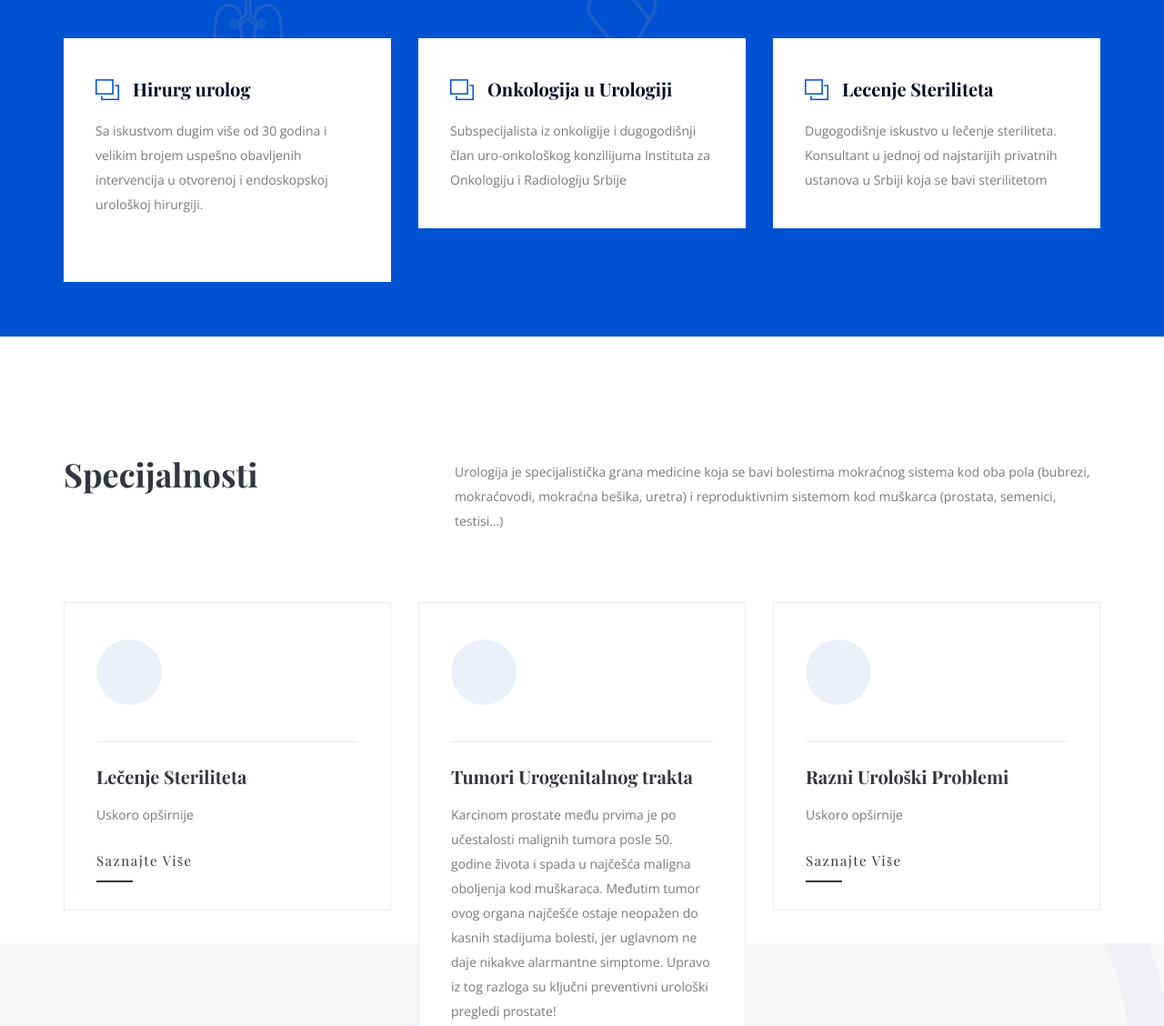
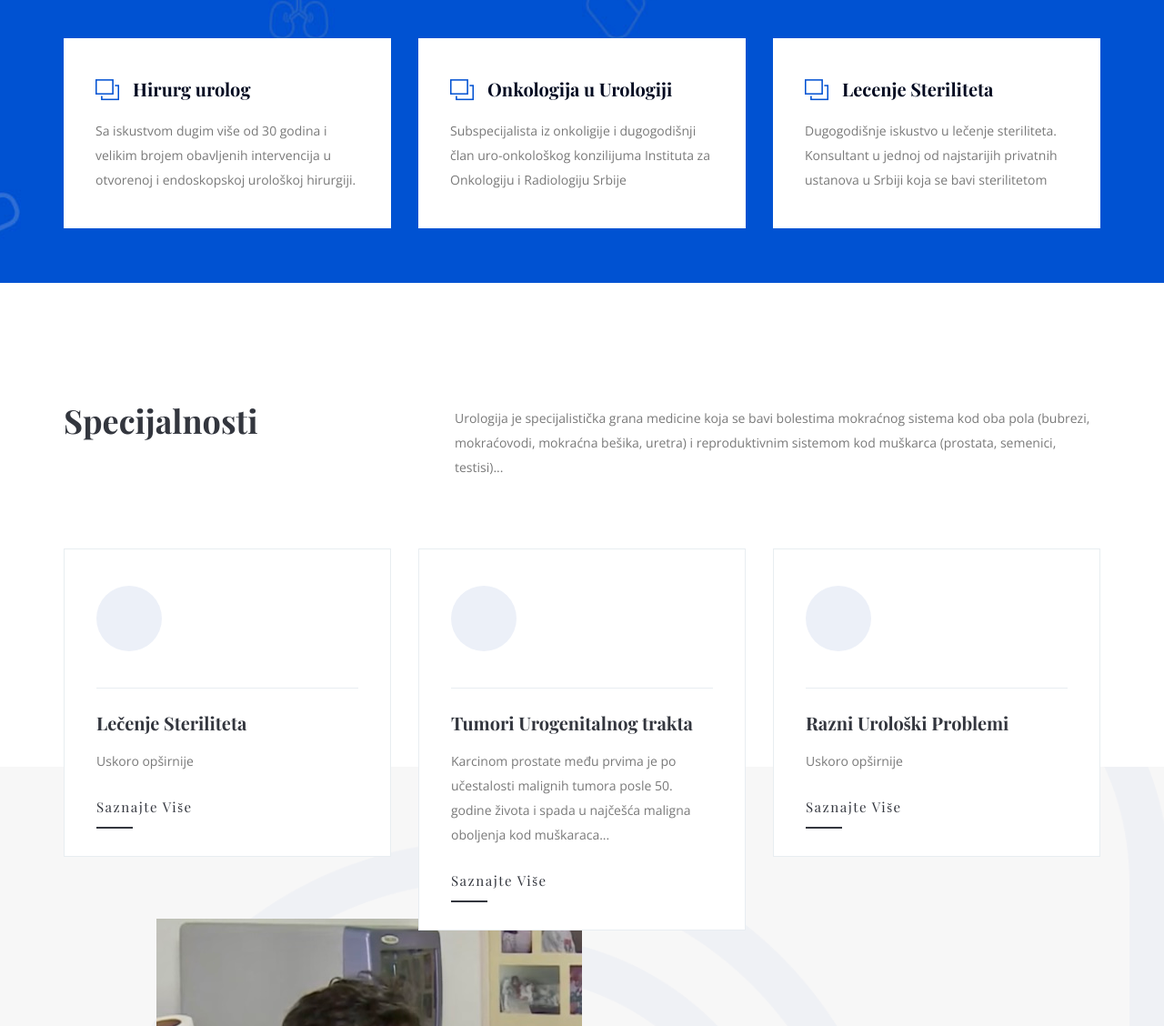
Before and after one commit to urolog-jovanovic/urolog-jovanovic, a plain HTML site: page index.html in a window 1280 px wide. Shown: the part 940-2068 px from the top of the page at 91% size. Drawn offline with nearby package versions, Linux system fonts and the light colour scheme.

Commit message:
Update text on the main page; update contact institutions email

```diff
--- a/index.html
+++ b/index.html
@@ -104,10 +104,8 @@
                             <h3 class="card-feature__title"><span class="card-feature__icon">
                                 <i class="ti-layers"></i>
                             </span>Hirurg urolog</h3>
-                            <p class="card-feature__subtitle">Sa iskustvom dugim više od 30 godina i velikim brojem uspešno obavljenih intervencija u otvorenoj i endoskopskoj urološkoj hirurgiji.
+                            <p class="card-feature__subtitle">Sa iskustvom dugim više od 30 godina i velikim brojem obavljenih intervencija u otvorenoj i endoskopskoj urološkoj hirurgiji.
                             </p>
-                            <p></p>
-                            <p></p>
                         </div>
                     </div>
                     <div class="col-md-4">
@@ -154,7 +152,7 @@
                     </h3>
                 </div>
                 <div class="col-md-7 col-xl-8">
-                    <p>Urologija je specijalistička grana medicine koja se bavi bolestima mokraćnog sistema kod oba pola (bubrezi, mokraćovodi, mokraćna bešika, uretra) i reproduktivnim sistemom kod muškarca (prostata, semenici, testisi…)</p>
+                    <p>Urologija je specijalistička grana medicine koja se bavi bolestima mokraćnog sistema kod oba pola (bubrezi, mokraćovodi, mokraćna bešika, uretra) i reproduktivnim sistemom kod muškarca (prostata, semenici, testisi)...</p>
                 </div>
             </div>
             <div class="row">
@@ -175,7 +173,8 @@
                             <!-- <i class="flaticon-tooth"></i> -->
                         </span>
                         <h3 class="card-service__title">Tumori Urogenitalnog trakta</h3>
-                        <p class="card-service__subtitle">Karcinom prostate među prvima je po učestalosti malignih tumora posle 50. godine života i spada u najčešća maligna oboljenja kod muškaraca. Međutim tumor ovog organa najčešće ostaje neopažen do kasnih stadijuma bolesti, jer uglavnom ne daje nikakve alarmantne simptome. Upravo iz tog razloga su ključni preventivni urološki pregledi prostate!</p>
+                        <p class="card-service__subtitle">Karcinom prostate među prvima je po učestalosti malignih tumora posle 50. godine života i spada u najčešća maligna oboljenja kod muškaraca...</p>
+                        <!-- Međutim tumor ovog organa najčešće ostaje neopažen do kasnih stadijuma bolesti, jer uglavnom ne daje nikakve alarmantne simptome. Upravo iz tog razloga su ključni preventivni urološki pregledi prostate! -->
                         <a class="card-service__link" href="about-us.html">Saznajte Više</a>
                     </div>
                 </div>
```
